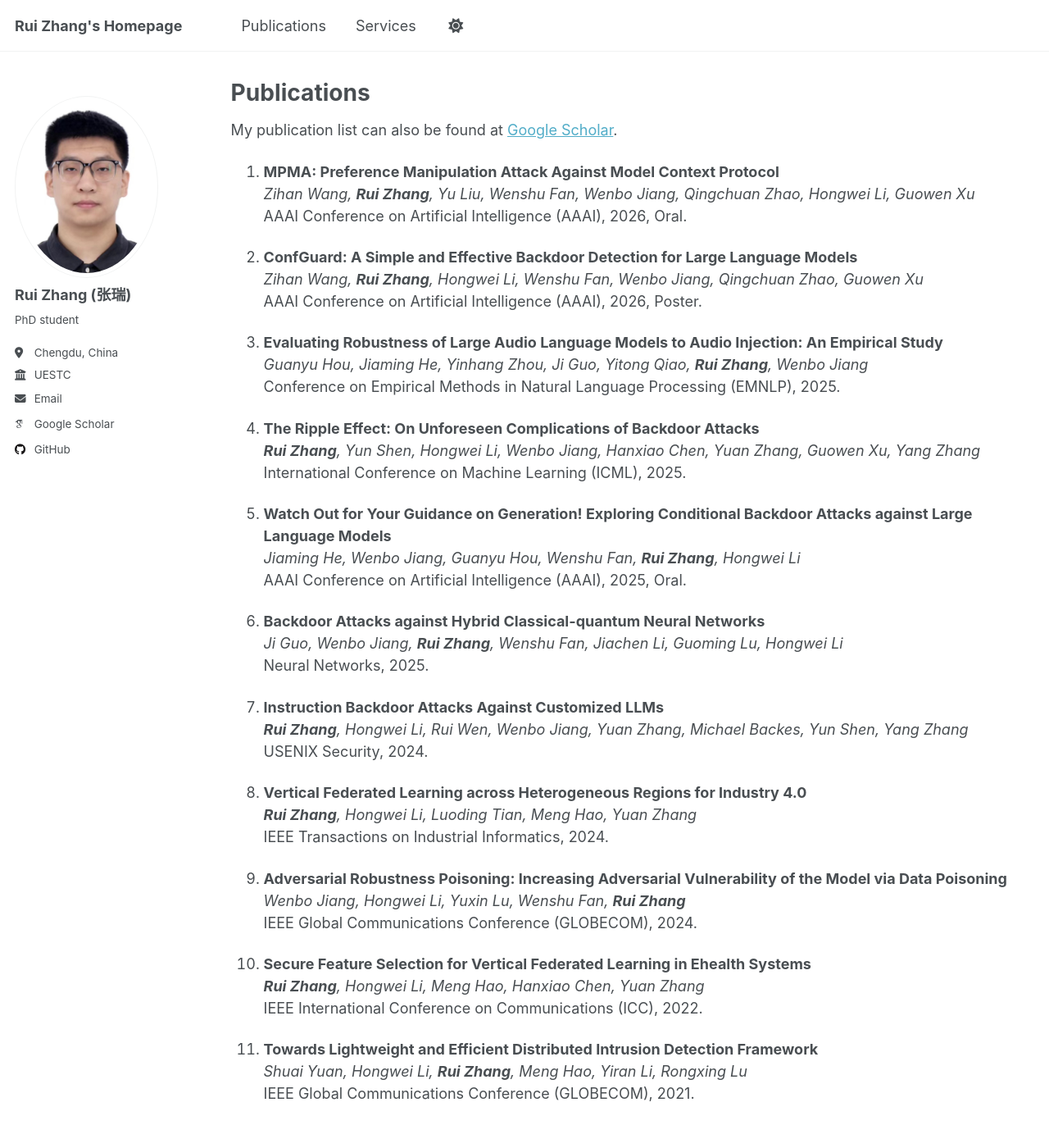
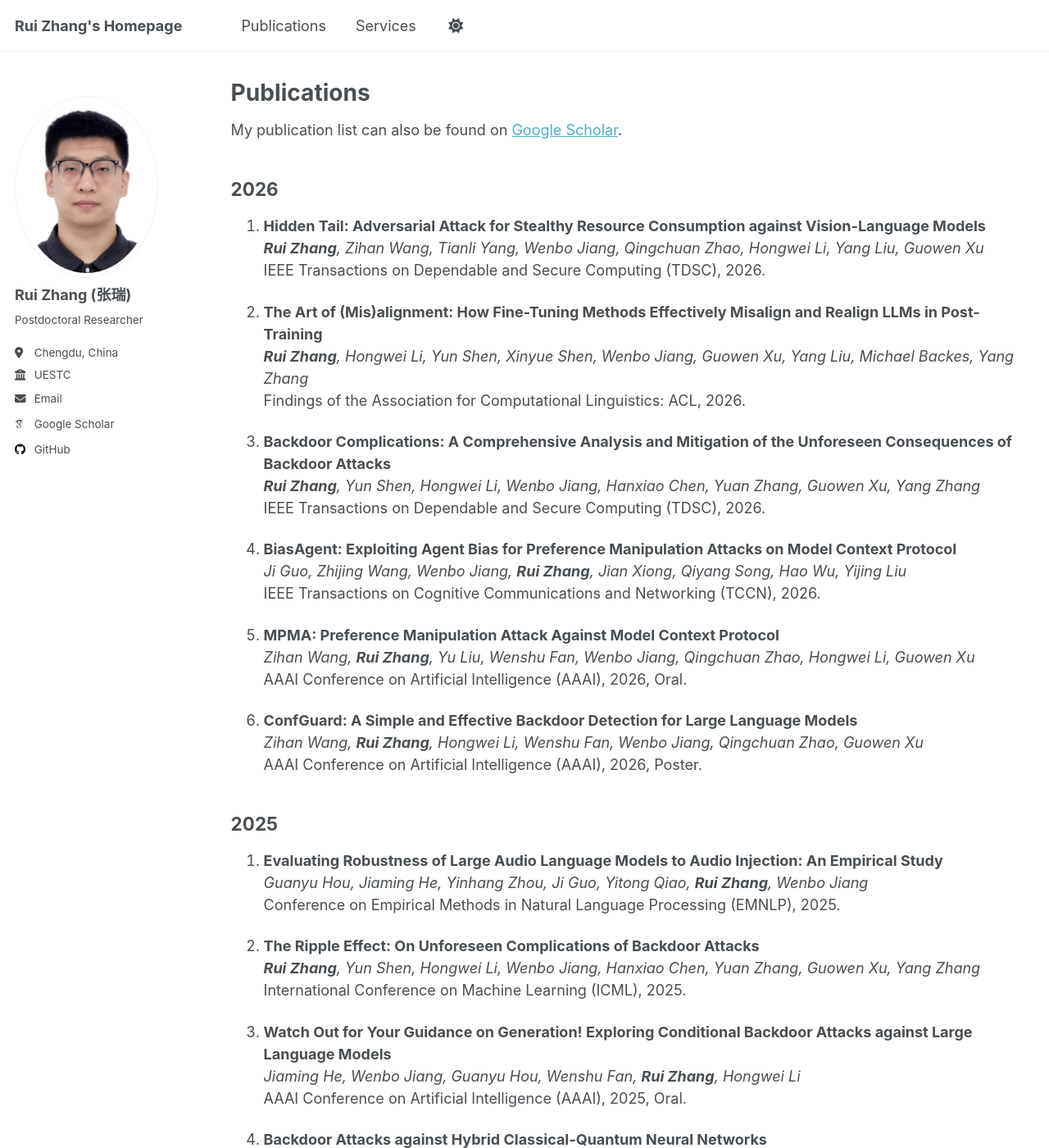
Before and after one commit to zhangrui4041/zhangrui4041.github.io, a Jekyll site: the page built from _pages/publications.md, in a window 1280 px wide and 1400 px high. Shown: the whole window at 82% size. Built offline with Jekyll 4.4.1, drawn with Linux system fonts in a browser that asks for light colours; some web fonts are replaced; a script that is not in the unit is left out; some of the changed text lies outside the part shown.

Commit message:
Update postdoctoral profile and publications

```diff
--- a/_config.yml
+++ b/_config.yml
@@ -26,7 +26,7 @@ author:
   avatar           : "my_profile.jpg"
   name             : "Rui Zhang (张瑞)"
   pronouns         : # example: "she/her"
-  bio              : "PhD student"
+  bio              : "Postdoctoral Researcher"
   location         : "Chengdu, China"
   employer         : "UESTC"
   uri              : # URL
@@ -35,7 +35,7 @@ author:
   # Academic websites
   academia         : # URL
   arxiv            : # URL - Update with the correct link to your profile
-  googlescholar    : "https://scholar.google.com.hk/citations?user=bbTc65MAAAAJ&hl"
+  googlescholar    : "https://scholar.google.com.hk/citations?user=bbTc65MAAAAJ&hl=en"
   inspire-hep      : # URL
   impactstory      : # URL
   # orcid            : "http://orcid.org/yourorcidurl"
--- a/_pages/publications.md
+++ b/_pages/publications.md
@@ -8,78 +8,99 @@ author_profile: true
 {% include base_path %}
 
 
-My publication list can also be found at [Google Scholar](https://scholar.google.com/citations?user=bbTc65MAAAAJ&hl=en).
+My publication list can also be found on [Google Scholar](https://scholar.google.com.hk/citations?user=bbTc65MAAAAJ&hl=en).
 
 
-1. **MPMA: Preference Manipulation Attack Against Model Context Protocol**
-   *Zihan Wang, **Rui Zhang**, Yu Liu, Wenshu Fan, Wenbo Jiang, Qingchuan Zhao, Hongwei Li, Guowen Xu*
+## 2026
+
+1. **Hidden Tail: Adversarial Attack for Stealthy Resource Consumption against Vision-Language Models**<br>
+   ***Rui Zhang**, Zihan Wang, Tianli Yang, Wenbo Jiang, Qingchuan Zhao, Hongwei Li, Yang Liu, Guowen Xu*<br>
+   IEEE Transactions on Dependable and Secure Computing (TDSC), 2026.
+
+1. **The Art of (Mis)alignment: How Fine-Tuning Methods Effectively Misalign and Realign LLMs in Post-Training**<br>
+   ***Rui Zhang**, Hongwei Li, Yun Shen, Xinyue Shen, Wenbo Jiang, Guowen Xu, Yang Liu, Michael Backes, Yang Zhang*<br>
+   Findings of the Association for Computational Linguistics: ACL, 2026.
+
+1. **Backdoor Complications: A Comprehensive Analysis and Mitigation of the Unforeseen Consequences of Backdoor Attacks**<br>
+   ***Rui Zhang**, Yun Shen, Hongwei Li, Wenbo Jiang, Hanxiao Chen, Yuan Zhang, Guowen Xu, Yang Zhang*<br>
+   IEEE Transactions on Dependable and Secure Computing (TDSC), 2026.
+
+1. **BiasAgent: Exploiting Agent Bias for Preference Manipulation Attacks on Model Context Protocol**<br>
+   *Ji Guo, Zhijing Wang, Wenbo Jiang, **Rui Zhang**, Jian Xiong, Qiyang Song, Hao Wu, Yijing Liu*<br>
+   IEEE Transactions on Cognitive Communications and Networking (TCCN), 2026.
+
+1. **MPMA: Preference Manipulation Attack Against Model Context Protocol**<br>
+   *Zihan Wang, **Rui Zhang**, Yu Liu, Wenshu Fan, Wenbo Jiang, Qingchuan Zhao, Hongwei Li, Guowen Xu*<br>
    AAAI Conference on Artificial Intelligence (AAAI), 2026, Oral.
 
-1. **ConfGuard: A Simple and Effective Backdoor Detection for Large Language Models**
-   *Zihan Wang, **Rui Zhang**, Hongwei Li, Wenshu Fan, Wenbo Jiang, Qingchuan Zhao, Guowen Xu*
+1. **ConfGuard: A Simple and Effective Backdoor Detection for Large Language Models**<br>
+   *Zihan Wang, **Rui Zhang**, Hongwei Li, Wenshu Fan, Wenbo Jiang, Qingchuan Zhao, Guowen Xu*<br>
    AAAI Conference on Artificial Intelligence (AAAI), 2026, Poster.
 
-1. **Evaluating Robustness of Large Audio Language Models to Audio Injection: An Empirical Study**
-   *Guanyu Hou, Jiaming He, Yinhang Zhou, Ji Guo, Yitong Qiao, **Rui Zhang**, Wenbo Jiang*
+
+## 2025
+
+1. **Evaluating Robustness of Large Audio Language Models to Audio Injection: An Empirical Study**<br>
+   *Guanyu Hou, Jiaming He, Yinhang Zhou, Ji Guo, Yitong Qiao, **Rui Zhang**, Wenbo Jiang*<br>
    Conference on Empirical Methods in Natural Language Processing (EMNLP), 2025.
 
-1. **The Ripple Effect: On Unforeseen Complications of Backdoor Attacks**
-   ***Rui Zhang**, Yun Shen, Hongwei Li, Wenbo Jiang, Hanxiao Chen, Yuan Zhang, Guowen Xu, Yang Zhang*
+1. **The Ripple Effect: On Unforeseen Complications of Backdoor Attacks**<br>
+   ***Rui Zhang**, Yun Shen, Hongwei Li, Wenbo Jiang, Hanxiao Chen, Yuan Zhang, Guowen Xu, Yang Zhang*<br>
    International Conference on Machine Learning (ICML), 2025.
 
-1. **Watch Out for Your Guidance on Generation! Exploring Conditional Backdoor Attacks against Large Language Models**
-   *Jiaming He, Wenbo Jiang, Guanyu Hou, Wenshu Fan, **Rui Zhang**, Hongwei Li*
+1. **Watch Out for Your Guidance on Generation! Exploring Conditional Backdoor Attacks against Large Language Models**<br>
+   *Jiaming He, Wenbo Jiang, Guanyu Hou, Wenshu Fan, **Rui Zhang**, Hongwei Li*<br>
    AAAI Conference on Artificial Intelligence (AAAI), 2025, Oral.
 
-1. **Backdoor Attacks against Hybrid Classical-quantum Neural Networks**
-   *Ji Guo, Wenbo Jiang, **Rui Zhang**, Wenshu Fan, Jiachen Li, Guoming Lu, Hongwei Li*
+1. **Backdoor Attacks against Hybrid Classical-Quantum Neural Networks**<br>
+   *Ji Guo, Wenbo Jiang, **Rui Zhang**, Wenshu Fan, Jiachen Li, Guoming Lu, Hongwei Li*<br>
    Neural Networks, 2025.
 
-1. **Instruction Backdoor Attacks Against Customized LLMs**
-   ***Rui Zhang**, Hongwei Li, Rui Wen, Wenbo Jiang, Yuan Zhang, Michael Backes, Yun Shen, Yang Zhang*
+1. **PromptNeedling: Jailbreaking Text-to-Video Generative Models**<br>
+   *Yiyang Mu, Hongwei Li, **Rui Zhang**, Wenbo Jiang, Wenshu Fan*<br>
+   IEEE Global Communications Conference (GLOBECOM), 2025.
+
+1. **Stealthy Physical Backdoor Attacks Against Traffic Sign Recognition Systems**<br>
+   *Wenbo Jiang, Hongwei Li, Yuxin Lu, Shuai Yuan, **Rui Zhang**, Zihan Wang, Qiyang Song, Dongxiao Liu*<br>
+   IEEE International Conference on Communications (ICC), 2025.
+
+1. **CLBA: A Cross-Lingual Backdoor Attack against Text-to-Image Diffusion Models**<br>
+   *Chi Liu, Hongwei Li, **Rui Zhang**, Jiaming He, Wenbo Jiang*<br>
+   IEEE Global Communications Conference (GLOBECOM), 2025.
+
+1. **Assured Deletion Scheme Based on Multi-Copy Association**<br>
+   *Naifu Zhang, Hongwei Li, Wenbo Jiang, Yun Zhang, Jian Xiong, **Rui Zhang***<br>
+   IEEE International Conference on Internet of Things (iThings), 2025.
+
+1. **A Hidden Backdoor Attack via Formal Text Style Transfer in Language Models**<br>
+   *Zihan Wang, Hongwei Li, Wenbo Jiang, **Rui Zhang**, Jiaming He, Hanxiao Chen, Guowen Xu*<br>
+   International Joint Conference on Neural Networks (IJCNN), 2025.
+
+
+## 2024
+
+1. **Instruction Backdoor Attacks Against Customized LLMs**<br>
+   ***Rui Zhang**, Hongwei Li, Rui Wen, Wenbo Jiang, Yuan Zhang, Michael Backes, Yun Shen, Yang Zhang*<br>
    USENIX Security, 2024.
 
-1. **Vertical Federated Learning across Heterogeneous Regions for Industry 4.0**
-    ***Rui Zhang**, Hongwei Li, Luoding Tian, Meng Hao, Yuan Zhang*
-    IEEE Transactions on Industrial Informatics, 2024.
+1. **Vertical Federated Learning across Heterogeneous Regions for Industry 4.0**<br>
+   ***Rui Zhang**, Hongwei Li, Luoding Tian, Meng Hao, Yuan Zhang*<br>
+   IEEE Transactions on Industrial Informatics, 2024.
 
-1. **Adversarial Robustness Poisoning: Increasing Adversarial Vulnerability of the Model via Data Poisoning**
-    *Wenbo Jiang, Hongwei Li, Yuxin Lu, Wenshu Fan, **Rui Zhang***
-    IEEE Global Communications Conference (GLOBECOM), 2024.
-
-1. **Secure Feature Selection for Vertical Federated Learning in Ehealth Systems**
-    ***Rui Zhang**, Hongwei Li, Meng Hao, Hanxiao Chen, Yuan Zhang*
-    IEEE International Conference on Communications (ICC), 2022.
-
-1. **Towards Lightweight and Efficient Distributed Intrusion Detection Framework**
-    *Shuai Yuan, Hongwei Li, **Rui Zhang**, Meng Hao, Yiran Li, Rongxing Lu*
-    IEEE Global Communications Conference (GLOBECOM), 2021.
+1. **Adversarial Robustness Poisoning: Increasing Adversarial Vulnerability of the Model via Data Poisoning**<br>
+   *Wenbo Jiang, Hongwei Li, Yuxin Lu, Wenshu Fan, **Rui Zhang***<br>
+   IEEE Global Communications Conference (GLOBECOM), 2024.
 
 
-<!-- 2. **Hidden Tail: Adversarial Image Causing Stealthy Resource Consumption in Vision-Language Models**
-   *Rui Zhang, Zihan Wang, Tianli Yang, Hongwei Li, Wenbo Jiang, Qingchuan Zhao, Yang Liu, Guowen Xu*
-   arXiv preprint arXiv:2508.18805, 2025. -->
+## 2022
 
-<!-- 3. **ConfGuard: A Simple and Effective Backdoor Detection for Large Language Models**
-   *Zihan Wang, Rui Zhang, Hongwei Li, Wenshu Fan, Wenbo Jiang, Qingchuan Zhao, Guowen Xu*
-   arXiv preprint arXiv:2508.01365, 2025. -->
+1. **Secure Feature Selection for Vertical Federated Learning in Ehealth Systems**<br>
+   ***Rui Zhang**, Hongwei Li, Meng Hao, Hanxiao Chen, Yuan Zhang*<br>
+   IEEE International Conference on Communications (ICC), 2022.
 
-<!-- 1. **MPMA: Preference Manipulation Attack Against Model Context Protocol**
-   *Zihan Wang, Hongwei Li, Rui Zhang, Yu Liu, Wenbo Jiang, Wenshu Fan, Qingchuan Zhao, Guowen Xu*
-   arXiv preprint arXiv:2505.11154, 2025.
 
-1. **BadLingual: A Novel Lingual-Backdoor Attack against Large Language Models**
-   *Zihan Wang, Hongwei Li, Rui Zhang, Wenbo Jiang, Kangjie Chen, Tianwei Zhang, Qingchuan Zhao, Guowen Xu*
-   arXiv preprint arXiv:2505.03501, 2025. -->
+## 2021
 
-<!-- 1. **Combinational Backdoor Attack against Customized Text-to-Image Models**
-    *Wenbo Jiang, Jiaming He, Hongwei Li, Guowen Xu, Rui Zhang, Hanxiao Chen, Meng Hao, Haomiao Yang*
-    arXiv preprint arXiv:2411.12389, 2024.
-
-1. **One Prompt to Verify Your Models: Black-Box Text-to-Image Models Verification via Non-Transferable Adversarial Attacks**
-    *Ji Guo, Wenbo Jiang, Rui Zhang, Guoming Lu, Hongwei Li*
-    arXiv preprint arXiv:2410.22725, 2024.
-
-1. **Backdoor Attacks against Image-to-Image Networks**
-    *Wenbo Jiang, Hongwei Li, Jiaming He, Rui Zhang, Guowen Xu, Tianwei Zhang, Rongxing Lu*
-    arXiv preprint arXiv:2407.10445, 2024. -->
+1. **Towards Lightweight and Efficient Distributed Intrusion Detection Framework**<br>
+   *Shuai Yuan, Hongwei Li, **Rui Zhang**, Meng Hao, Yiran Li, Rongxing Lu*<br>
+   IEEE Global Communications Conference (GLOBECOM), 2021.
```
Also changed, not shown: _pages/about.md (+1 -1 lines).
